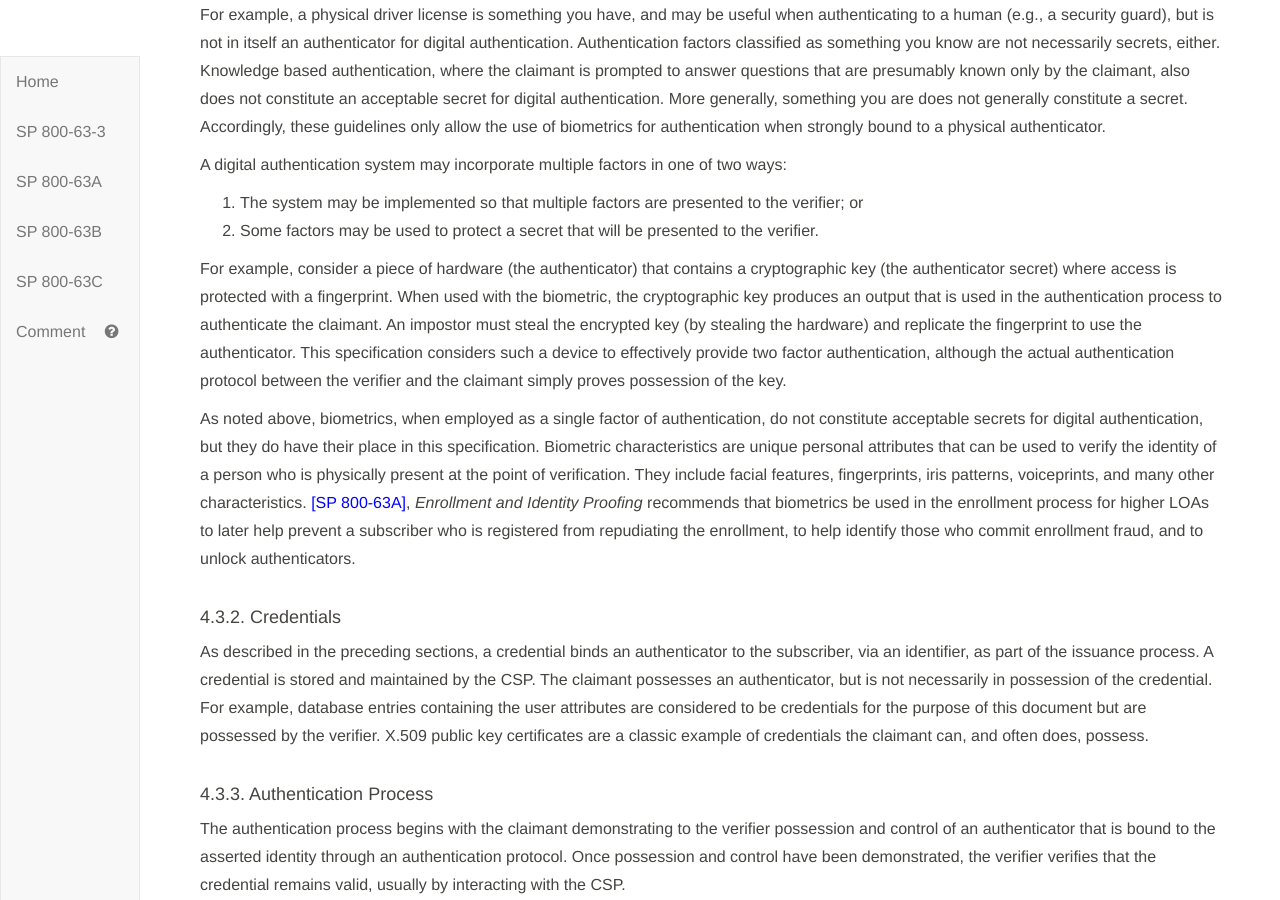
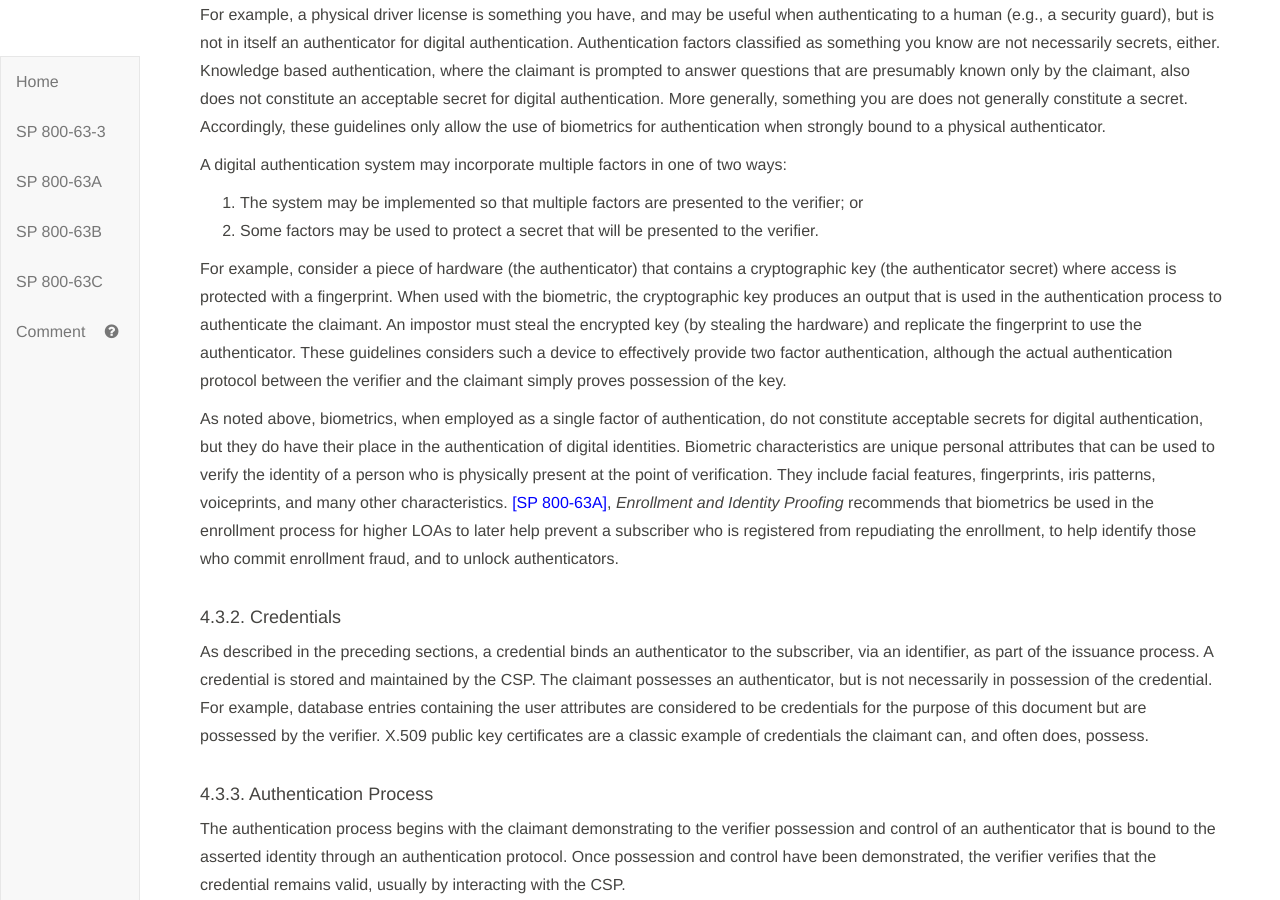
Before and after one commit to usnistgov/800-63-3, a Jekyll site: the page built from sp800-63-3/sec4_model.md, in a window 1280 px wide and 900 px high, scrolled down 4136 px. Built offline with Jekyll 4.4.1, drawn with Linux system fonts in a browser that asks for light colours; our own code applies the rules of GitHub Pages for plain Markdown files.

Commit message:
Closes #910

```diff
--- a/sp800-63-3/sec4_model.md
+++ b/sp800-63-3/sec4_model.md
@@ -90,9 +90,9 @@
 1. The system may be implemented so that multiple factors are presented to the verifier; or
 2. Some factors may be used to protect a secret that will be presented to the verifier.
 
-For example, consider a piece of hardware (the authenticator) that contains a cryptographic key (the authenticator secret) where access is protected with a fingerprint. When used with the biometric, the cryptographic key produces an output that is used in the authentication process to authenticate the claimant. An impostor must steal the encrypted key (by stealing the hardware) and replicate the fingerprint to use the authenticator. This specification considers such a device to effectively provide two factor authentication, although the actual authentication protocol between the verifier and the claimant simply proves possession of the key.
+For example, consider a piece of hardware (the authenticator) that contains a cryptographic key (the authenticator secret) where access is protected with a fingerprint. When used with the biometric, the cryptographic key produces an output that is used in the authentication process to authenticate the claimant. An impostor must steal the encrypted key (by stealing the hardware) and replicate the fingerprint to use the authenticator. These guidelines considers such a device to effectively provide two factor authentication, although the actual authentication protocol between the verifier and the claimant simply proves possession of the key.
 
-As noted above, biometrics, when employed as a single factor of authentication, do not constitute acceptable secrets for digital authentication, but they do have their place in this specification. Biometric characteristics are unique personal attributes that can be used to verify the identity of a person who is physically present at the point of verification. They include facial features, fingerprints, iris patterns, voiceprints, and many other characteristics. [[SP 800-63A]](sp800-63a.html), *Enrollment and Identity Proofing* recommends that biometrics be used in the enrollment process for higher LOAs to later help prevent a subscriber who is registered from repudiating the enrollment, to help identify those who commit enrollment fraud, and to unlock authenticators.
+As noted above, biometrics, when employed as a single factor of authentication, do not constitute acceptable secrets for digital authentication, but they do have their place in the authentication of digital identities. Biometric characteristics are unique personal attributes that can be used to verify the identity of a person who is physically present at the point of verification. They include facial features, fingerprints, iris patterns, voiceprints, and many other characteristics. [[SP 800-63A]](sp800-63a.html), *Enrollment and Identity Proofing* recommends that biometrics be used in the enrollment process for higher LOAs to later help prevent a subscriber who is registered from repudiating the enrollment, to help identify those who commit enrollment fraud, and to unlock authenticators.
 
 #### 4.3.2. Credentials
 
```
